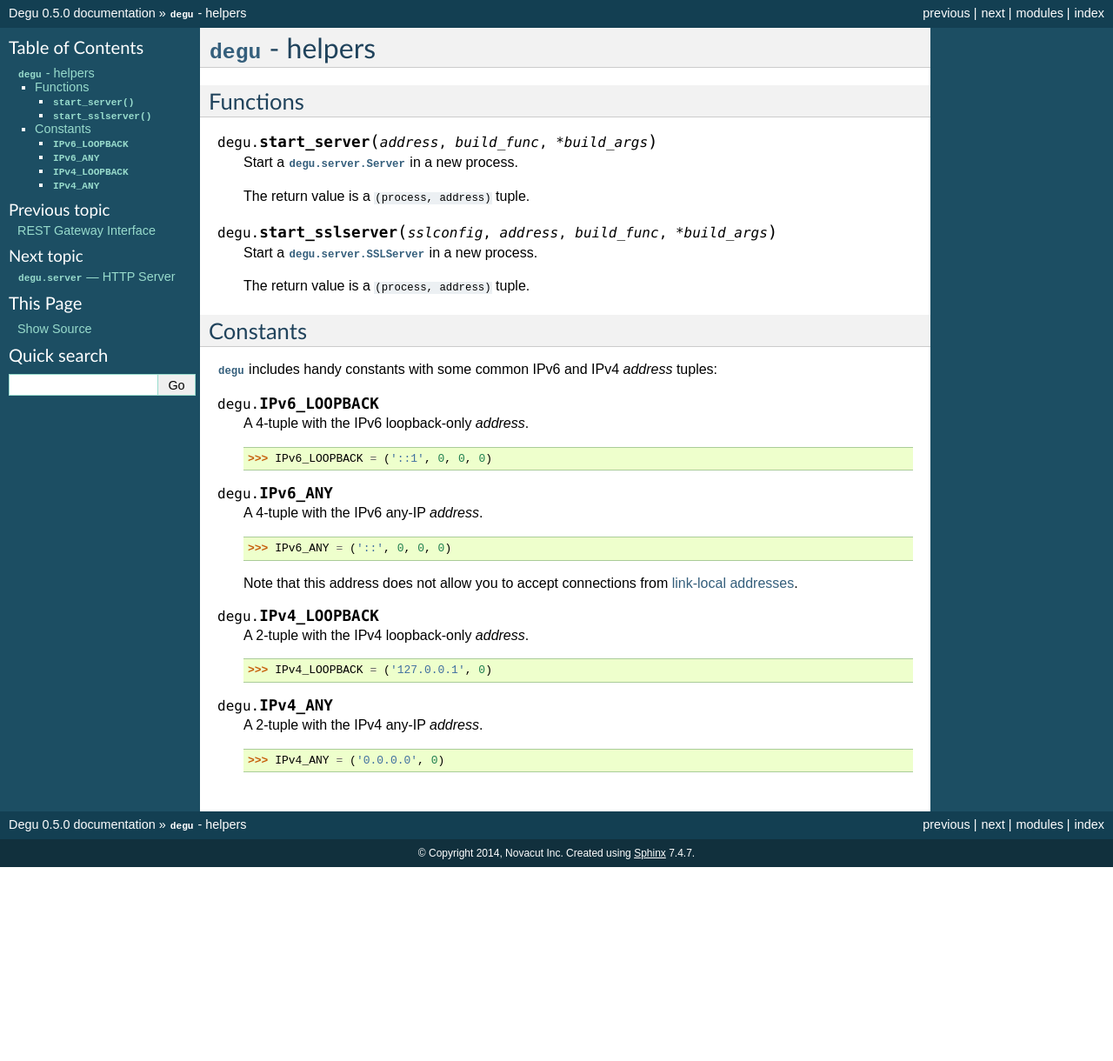
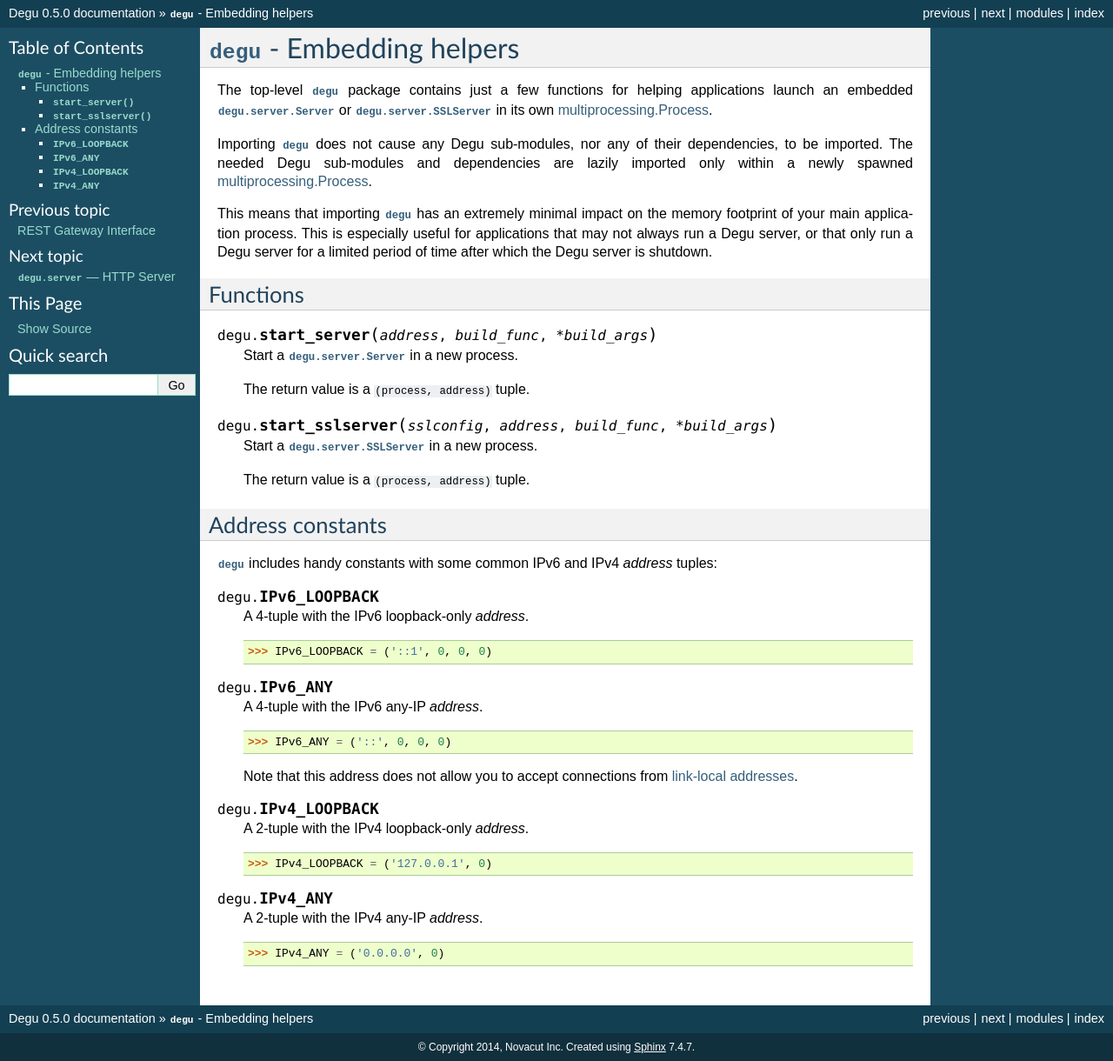
Before and after one commit to json420/degu, a Sphinx documentation site: the page built from doc/degu.rst, in a window 1280 px wide. Shown: the whole page at 87% size. Built offline with Sphinx 7.4.7, drawn with Linux system fonts in a browser that asks for light colours; before the commit the page ends 997 px from its top, so only the background shows below that.

Commit message:
Add small intro in degu.rst

```diff
--- a/doc/degu.client.rst
+++ b/doc/degu.client.rst
@@ -335,8 +335,8 @@
 
     Represents a specific connection to an HTTP (or HTTPS) server.
 
-    Note that connections are created using :meth:`Client.connect()` rather than
-    by directly creating an instance of this class.
+    Note that typically connections are created using :meth:`Client.connect()`
+    rather than by directly creating an instance of this class.
 
     The *sock* will be either a ``socket.socket`` or an ``ssl.SSLSocket``.
 
--- a/doc/degu.rst
+++ b/doc/degu.rst
@@ -1,8 +1,21 @@
-:mod:`degu` - helpers
-=====================
+:mod:`degu` - Embedding helpers
+===============================
 
 .. module:: degu
-   :synopsis: multiprocessing helpers and address constants
+   :synopsis: helper functions for embedding Degu in other applications
+
+The top-level :mod:`degu` package contains just a few functions for helping
+applications launch an embedded :class:`degu.server.Server` or
+:class:`degu.server.SSLServer` in its own `multiprocessing.Process`_.
+
+Importing :mod:`degu` does not cause any Degu sub-modules, nor any of their
+dependencies, to be imported.  The needed Degu sub-modules and dependencies are
+lazily imported only within a newly spawned `multiprocessing.Process`_.
+
+This means that importing :mod:`degu` has an extremely minimal impact on the
+memory footprint of your main application process.  This is especially useful
+for applications that may not always run a Degu server, or that only run a Degu
+server for a limited period of time after which the Degu server is shutdown.
 
 
 
@@ -23,8 +36,9 @@
     The return value is a ``(process, address)`` tuple.
 
 
-Constants
----------
+
+Address constants
+-----------------
 
 :mod:`degu` includes handy constants with some common IPv6 and IPv4 *address*
 tuples:
@@ -63,3 +77,4 @@
 
 
 .. _`link-local addresses`: http://en.wikipedia.org/wiki/Link-local_address#IPv6
+.. _`multiprocessing.Process`: https://docs.python.org/3/library/multiprocessing.html#multiprocessing.Process
```
